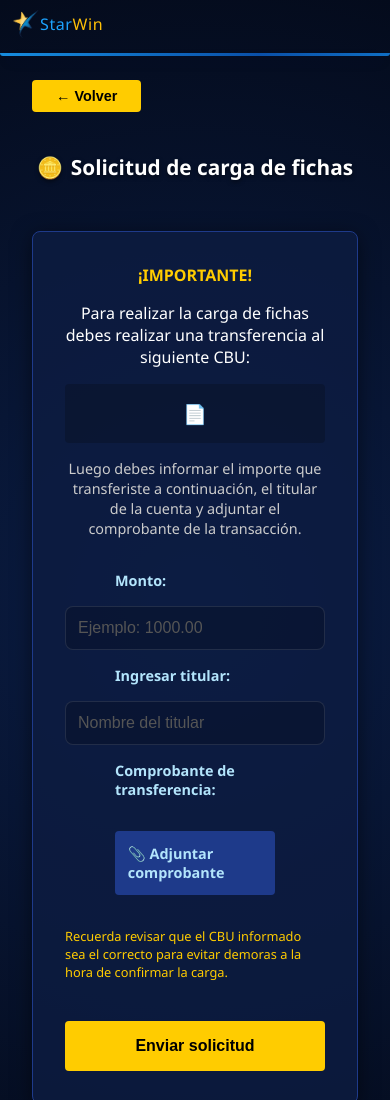
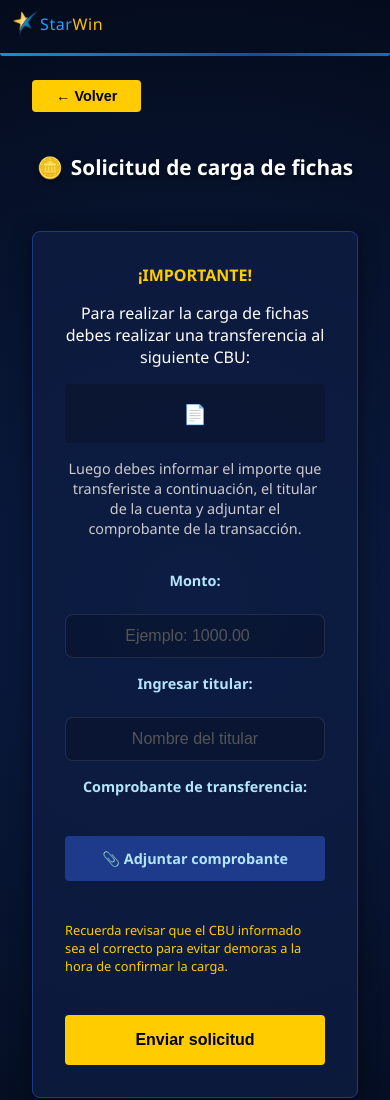
Before and after one commit to jonhbass/Betassist, a React (Vite) app: page /load-chips in a window 390 px wide. Shown: the top 1100 px of the page. Built offline with nearby package versions, Linux system fonts and the light colour scheme; no server answers.

Commit message:
ajustesLayourCargar

```diff
--- a/src/css/LoadChips.css
+++ b/src/css/LoadChips.css
@@ -85,6 +85,9 @@
   align-items: center;
   justify-content: center;
   gap: 0.5rem;
+  flex-wrap: wrap;
+  word-break: break-all;
+  text-align: center;
 }
 
 .ba-load-instructions {
@@ -121,6 +124,7 @@
   padding: 0.8rem;
   color: #fff;
   font-size: 1rem;
+  text-align: center;
 }
 
 .ba-form-input::placeholder {
@@ -137,6 +141,9 @@
   font-weight: bold;
   margin-top: 1rem;
   transition: background 0.2s;
+  display: block;
+  text-align: center;
+  width: 100%;
 }
 
 .ba-btn-attach:hover {
@@ -183,4 +190,15 @@
     font-size: 1.3rem;
     text-align: center;
   }
+
+  .ba-form-group {
+    flex-direction: column;
+    align-items: stretch;
+  }
+
+  .ba-form-group label {
+    width: 100%;
+    text-align: center;
+    margin-bottom: 0.5rem;
+  }
 }
--- a/src/css/WithdrawChips.css
+++ b/src/css/WithdrawChips.css
@@ -129,6 +129,7 @@
   padding: 0.8rem;
   color: #fff;
   font-size: 1rem;
+  text-align: center;
 }
 
 .ba-form-input::placeholder {
@@ -181,4 +182,15 @@
     font-size: 1.3rem;
     text-align: center;
   }
+
+  .ba-form-group {
+    flex-direction: column;
+    align-items: stretch;
+  }
+
+  .ba-form-group label {
+    width: 100%;
+    text-align: center;
+    margin-bottom: 0.5rem;
+  }
 }
```
